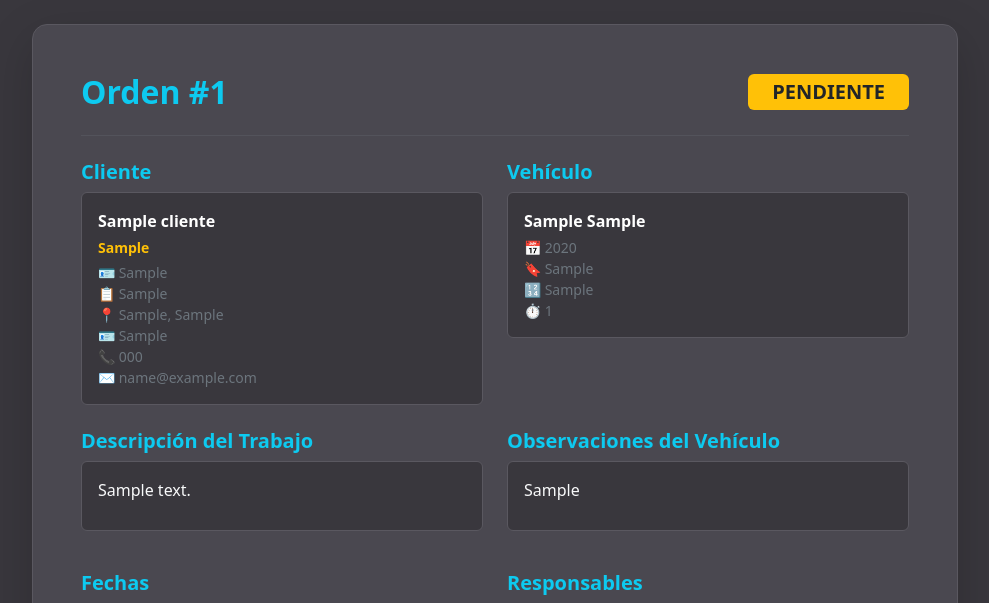
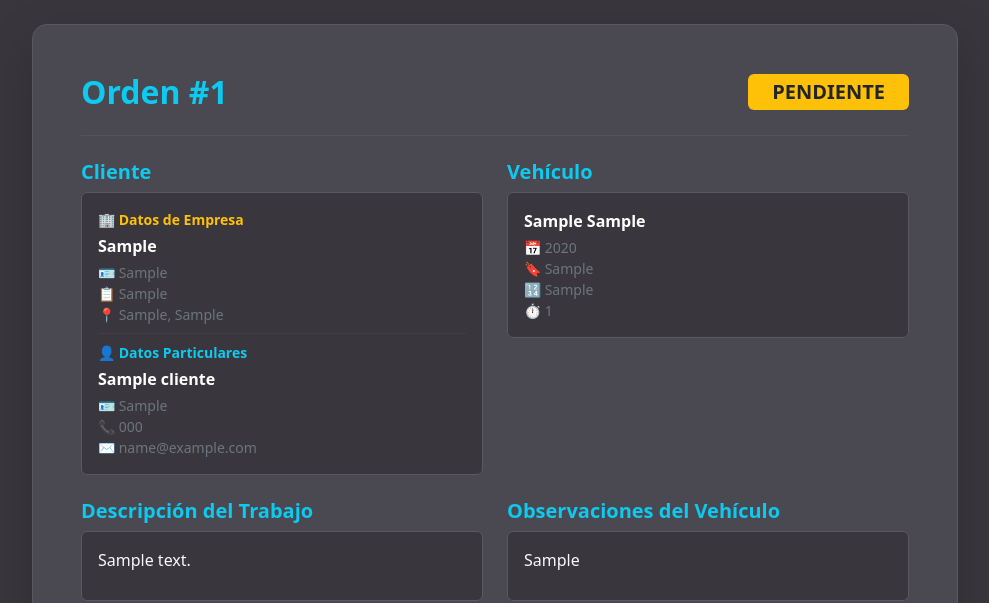
Before and after one commit to Masfos/gestion-cab-systems, a Django app: page /orden/ver/1/ in a window 1280 px wide. Shown: the part 107-710 px from the top of the page, without its empty margins (145-1134 px from the left). Run offline with Django 5.2, Linux system fonts and the light colour scheme; a user stored in the database is signed in; tables that the repository leaves empty hold one stand-in row (values such as "Sample post"); grey boxes marked "Sample" are stand-in pictures.

Commit message:
fix: separar dirección y RUT en encabezado de impresión

```diff
--- a/templates/ver_orden.html
+++ b/templates/ver_orden.html
@@ -92,7 +92,8 @@
                             <td style="border:none; vertical-align:middle; width:55%;">
                                 <strong style="font-size:11pt;">CAB Systems</strong><br>
                                 <span style="font-size:8pt;">Equipos, Servicios y Tecnologías Spa.</span><br>
-                                <span style="font-size:8pt;">Av. Pdte. Salvador Allende #690, Antofagasta — RUT: 76.073.202-8</span><br>
+                                <span style="font-size:8pt;">Av. Pdte. Salvador Allende #690, Antofagasta</span><br>
+                                <span style="font-size:8pt;">RUT: 76.073.202-8</span><br>
                                 <span style="font-size:8pt;">Giro: Aire Acondicionado, Presurización, Hermeticidad y Filtración de Aire</span><br>
                                 <span style="font-size:8pt;">Fono: +56 9 8819 1400 | contacto@cabsystems.cl | www.cabsystems.cl</span>
                             </td>
@@ -127,10 +128,12 @@
                     <div class="col-md-6 mb-4">
                         <h5 class="text-info fw-bold seccion-titulo">Cliente</h5>
                         <div class="dato-box p-3 rounded" style="background: #39373d; border: 1px solid #5a5860;">
-                            <p class="mb-1 fw-bold">{{ orden.cliente.nombre }}</p>
+                            <!-- Datos de empresa (solo si existe) -->
                             {% if orden.cliente.empresa %}
-                            <p class="mb-1 text-warning small fw-bold">{{ orden.cliente.empresa }}</p>
-                            {% endif %}
+                            <p class="mb-1 fw-bold small text-warning">
+                                <span class="icono-screen">🏢 </span>Datos de Empresa
+                            </p>
+                            <p class="mb-1 fw-bold">{{ orden.cliente.empresa }}</p>
                             {% if orden.cliente.rut_empresa %}
                             <p class="mb-0 small text-secondary">
                                 <span class="icono-screen">🪪 </span><span class="icono-print">RUT Empresa: </span>{{ orden.cliente.rut_empresa }}
@@ -150,6 +153,13 @@
                                 <span class="icono-screen">🏙️ </span><span class="icono-print">Ciudad: </span>{{ orden.cliente.ciudad }}
                             </p>
                             {% endif %}
+                            <hr style="border-color: #5a5860; margin: 8px 0;">
+                            {% endif %}
+                            <!-- Datos particulares del cliente -->
+                            <p class="mb-1 fw-bold small text-info">
+                                <span class="icono-screen">👤 </span>Datos Particulares
+                            </p>
+                            <p class="mb-1 fw-bold">{{ orden.cliente.nombre }}</p>
                             {% if orden.cliente.rut %}
                             <p class="mb-0 small text-secondary">
                                 <span class="icono-screen">🪪 </span><span class="icono-print">RUT: </span>{{ orden.cliente.rut }}
```
